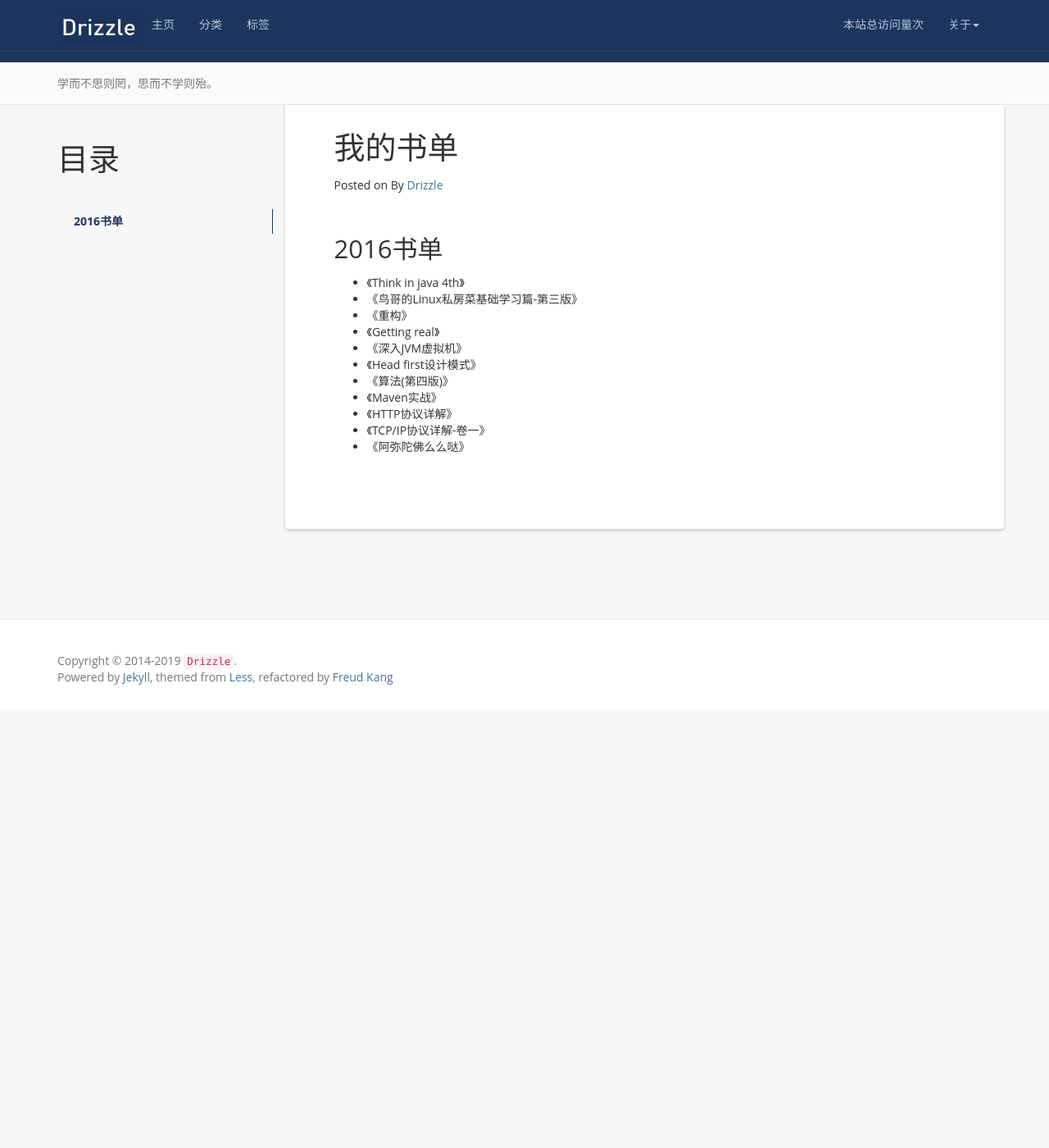
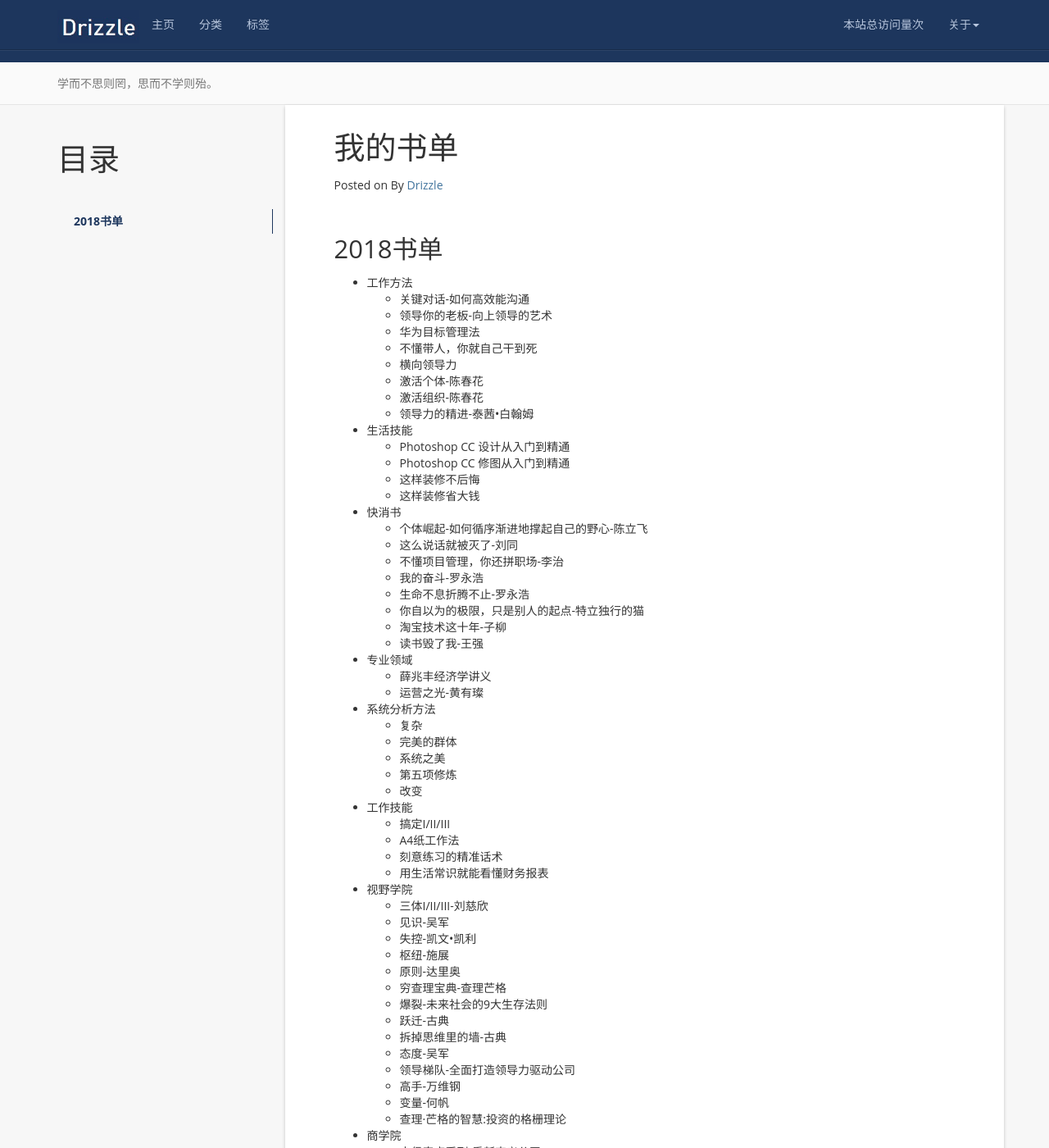
Before and after one commit to drizzleing/drizzleing.github.io, a Jekyll site: the page built from books.md, in a window 1280 px wide and 1400 px high, scrolled down 219 px. Shown: the whole window at 82% size. Built offline with Jekyll 4.4.1, drawn with Linux system fonts in a browser that asks for light colours; nearby versions of some CDN libraries; a script that is not in the unit is left out; comment, search, counter and statistics services are not loaded; before the commit the page ends 1085 px from its top, so only the background shows below that; some of the changed text lies outside the part shown.

Commit message:
更新书单

```diff
--- a/books.md
+++ b/books.md
@@ -8,17 +8,92 @@ permalink: /books/
 {:toc}
 
 
-2016书单
+2018书单
 -----------------------------------------------------------------
 
-+ 《Think in java 4th》
-+ 《鸟哥的Linux私房菜基础学习篇-第三版》
-+ 《重构》
-+ 《Getting real》
-+ 《深入JVM虚拟机》
-+ 《Head first设计模式》
-+ 《算法(第四版)》
-+ 《Maven实战》
-+ 《HTTP协议详解》
-+ 《TCP/IP协议详解-卷一》
-+ 《阿弥陀佛么么哒》
++ 工作方法
+    + 关键对话-如何高效能沟通
+    + 领导你的老板-向上领导的艺术
+    + 华为目标管理法
+    + 不懂带人，你就自己干到死
+    + 横向领导力
+    + 激活个体-陈春花
+    + 激活组织-陈春花
+    + 领导力的精进-泰茜•白翰姆
++ 生活技能
+    + Photoshop CC 设计从入门到精通
+    + Photoshop CC 修图从入门到精通
+    + 这样装修不后悔
+    + 这样装修省大钱
++ 快消书
+    + 个体崛起-如何循序渐进地撑起自己的野心-陈立飞
+    + 这么说话就被灭了-刘同
+    + 不懂项目管理，你还拼职场-李治
+    + 我的奋斗-罗永浩
+    + 生命不息折腾不止-罗永浩
+    + 你自以为的极限，只是别人的起点-特立独行的猫
+    + 淘宝技术这十年-子柳
+    + 读书毁了我-王强
++ 专业领域
+    + 薛兆丰经济学讲义
+    + 运营之光-黄有璨
++ 系统分析方法
+    + 复杂
+    + 完美的群体
+    + 系统之美
+    + 第五项修炼
+    + 改变
++ 工作技能
+    + 搞定I/II/III
+    + A4纸工作法
+    + 刻意练习的精准话术
+    + 用生活常识就能看懂财务报表
++ 视野学院
+    + 三体I/II/III-刘慈欣
+    + 见识-吴军
+    + 失控-凯文•凯利
+    + 枢纽-施展
+    + 原则-达里奥
+    + 穷查理宝典-查理芒格
+    + 爆裂-未来社会的9大生存法则
+    + 跃迁-古典
+    + 拆掉思维里的墙-古典
+    + 态度-吴军
+    + 领导梯队-全面打造领导力驱动公司
+    + 高手-万维钢
+    + 变量-何帆
+    + 查理·芒格的智慧:投资的格栅理论
++ 商学院
+    + 中信奇点系列-重新定义公司
+    + 中信奇点系列-重新定义管理
+    + 中信奇点系列-合伙人
+    + 中信奇点系列-从0到1
+    + 中信奇点系列-支付战争
+    + 中信奇点系列-联盟
+    + 中信奇点系列-创业维艰
+    + 韭菜的自我修养-李笑来
++ 人生修炼
+    + 高效能人士的七个习惯
+    + 财富自由之路-李笑来
+    + 把时间当作朋友-李笑来
+    + 团队协作的五大障碍
+    + 摩托车修理店的未来工作哲学
+    + 逆转-弱者如何找到优势，反败为胜？
+    + 写作是最好的自我投资-陈立飞
++ 思维训练
+    + 批判性思维
+    + 批判性思维工具
+    + 金字塔原理
+    + 暗时间
+    + 思考快与慢
+    + 意志力
+    + 刻意练习
+    + 如何阅读一本书
+    + 几何原本-欧几里得
++ 学习成长
+    + 刻意学习
+    + 好好学习-成甲
+    + 高效学习
+    + 终身成长-重新定义成功的思维模式
+    + 晨间日记的奇迹
+    + 创造知识的企业
```
